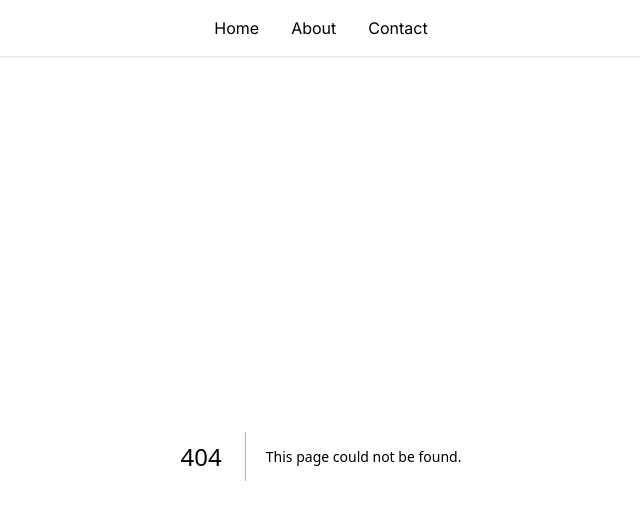
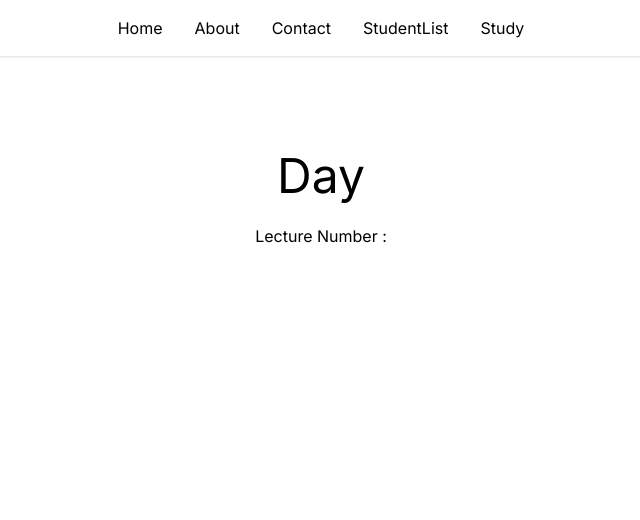
Before and after one commit to DeepakDhakad52/Next.js-learning, a Next.js app: page /study in a window 1280 px wide. Before the commit this address had no page. Shown: the top 520 px of the page, without its empty margins (319-959 px from the left). Built offline with nearby package versions, Linux system fonts and the light colour scheme.

Commit message:
Catch all segments

```diff
--- a/src/app/layout.js
+++ b/src/app/layout.js
@@ -28,6 +28,8 @@ const Navbar = () => {
         <li className={li_style}><Link href={'/'}>Home</Link></li>
         <li className={li_style}><Link href={'/about'}>About</Link></li>
         <li className={li_style}><Link href={'/contact'}>Contact</Link></li>
+        <li className={li_style}><Link href={'/studentList'}>StudentList</Link></li>
+        <li className={li_style}><Link href={'/study'}>Study</Link></li>
       </ul>
     </nav>
   )
--- /dev/null
+++ b/src/app/study/[...lectures]/page.js
@@ -0,0 +1,14 @@
+'use client'
+import React from 'react'
+
+function page({params}) {
+    // console.log(params);
+  return (
+    <main className=" p-24">
+      <h1 className="text-center text-bold text-5xl">Day {params.lectures[0]}</h1><br />
+      <h2 className='text-center'>Lecture Number : {params.lectures[1]}</h2>
+    </main>
+  )
+}
+
+export default page
--- /dev/null
+++ b/src/app/study/page.js
@@ -0,0 +1,11 @@
+import React from 'react'
+
+function page() {
+  return (
+    <main className=" p-24">
+      <h1 className="text-center text-bold text-5xl">Study page</h1><br />
+    </main>
+  )
+}
+
+export default page
```
